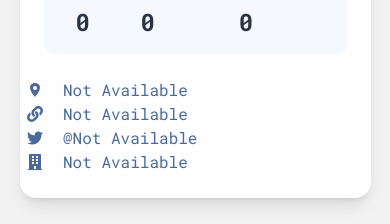
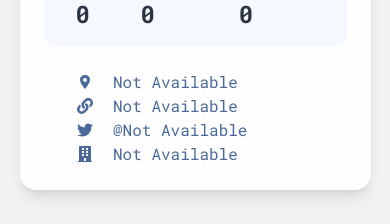
Before and after one commit to hongducdev/github-user-search, a React (Create React App) app: page / in a window 390 px wide. Shown: the part 549-773 px from the top of the page. Built offline with nearby package versions, Linux system fonts and the light colour scheme.

Commit message:
Update Responsive

```diff
--- a/src/App.jsx
+++ b/src/App.jsx
@@ -62,8 +62,8 @@ const App = () => {
                 </div>
             </div>
 
-            <div className="bg-[#FEFEFE] shadow-lg w-[90vw] rounded-2xl  p-6 lg:p-12 lg:w-[1000px]">
-                <div className="flex gap-9 flex-col lg:flex-row">
+            <div className="bg-[#FEFEFE] shadow-lg w-[90vw] rounded-2xl p-6 lg:p-12 lg:w-[1000px]">
+                <div className="flex gap-5 lg:gap-9 flex-col lg:flex-row">
                     <img
                         src={
                             data.avatar_url ||
@@ -122,11 +122,11 @@ const App = () => {
                                 </span>
                             </div>
                         </div>
-                        <div className="text-[#4B6A9B] mt-6 lg:mt-9 flex items-center gap-0 flex-col lg:gap-5 lg:flex-row">
+                        <div className="text-[#4B6A9B] mt-6 lg:mt-9 flex items-center gap-0 flex-col lg:gap-5 lg:flex-row px-6 lg:px-0 justify-center lg:justify-between">
                             <div className="flex flex-col gap-0 lg:gap-3">
                                 <span className="flex items-center gap-5">
                                     <IoLocationSharp />
-                                    <span className="w-[300px] whitespace-nowrap overflow-hidden text-ellipsis">
+                                    <span className="w-[200px] lg:w-[300px] whitespace-nowrap overflow-hidden text-ellipsis">
                                         {data.location || "Not Available"}
                                     </span>
                                 </span>
@@ -134,7 +134,7 @@ const App = () => {
                                     <FaLink />
                                     <a
                                         href={data.blog}
-                                        className="w-[300px] whitespace-nowrap overflow-hidden text-ellipsis hover:underline">
+                                        className="w-[200px] lg:w-[300px] whitespace-nowrap overflow-hidden text-ellipsis hover:underline">
                                         {data.blog || "Not Available"}
                                     </a>
                                 </span>
@@ -142,7 +142,7 @@ const App = () => {
                             <div className="flex flex-col gap-0 lg:gap-3">
                                 <span className="flex items-center gap-5">
                                     <FaTwitter />
-                                    <span className="w-[300px] whitespace-nowrap overflow-hidden text-ellipsis">
+                                    <span className="w-[200px] lg:w-[300px] whitespace-nowrap overflow-hidden text-ellipsis">
                                         @
                                         {data.twitter_username ||
                                             "Not Available"}
@@ -150,7 +150,7 @@ const App = () => {
                                 </span>
                                 <span className="flex items-center gap-5">
                                     <FaBuilding />
-                                    <span className="w-[300px] whitespace-nowrap overflow-hidden text-ellipsis">
+                                    <span className="w-[200px] lg:w-[300px] whitespace-nowrap overflow-hidden text-ellipsis">
                                         {data.company || "Not Available"}
                                     </span>
                                 </span>
```
